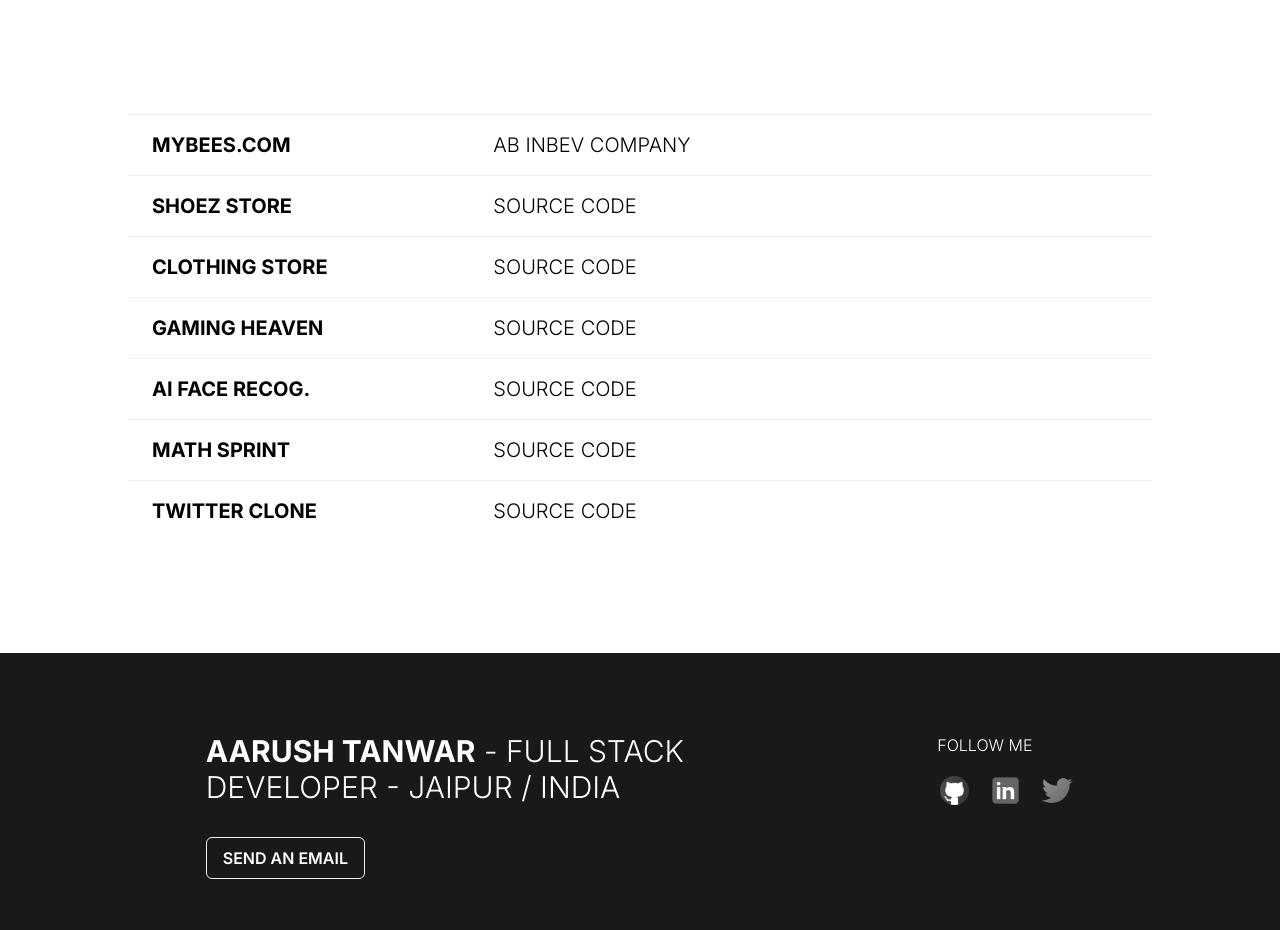
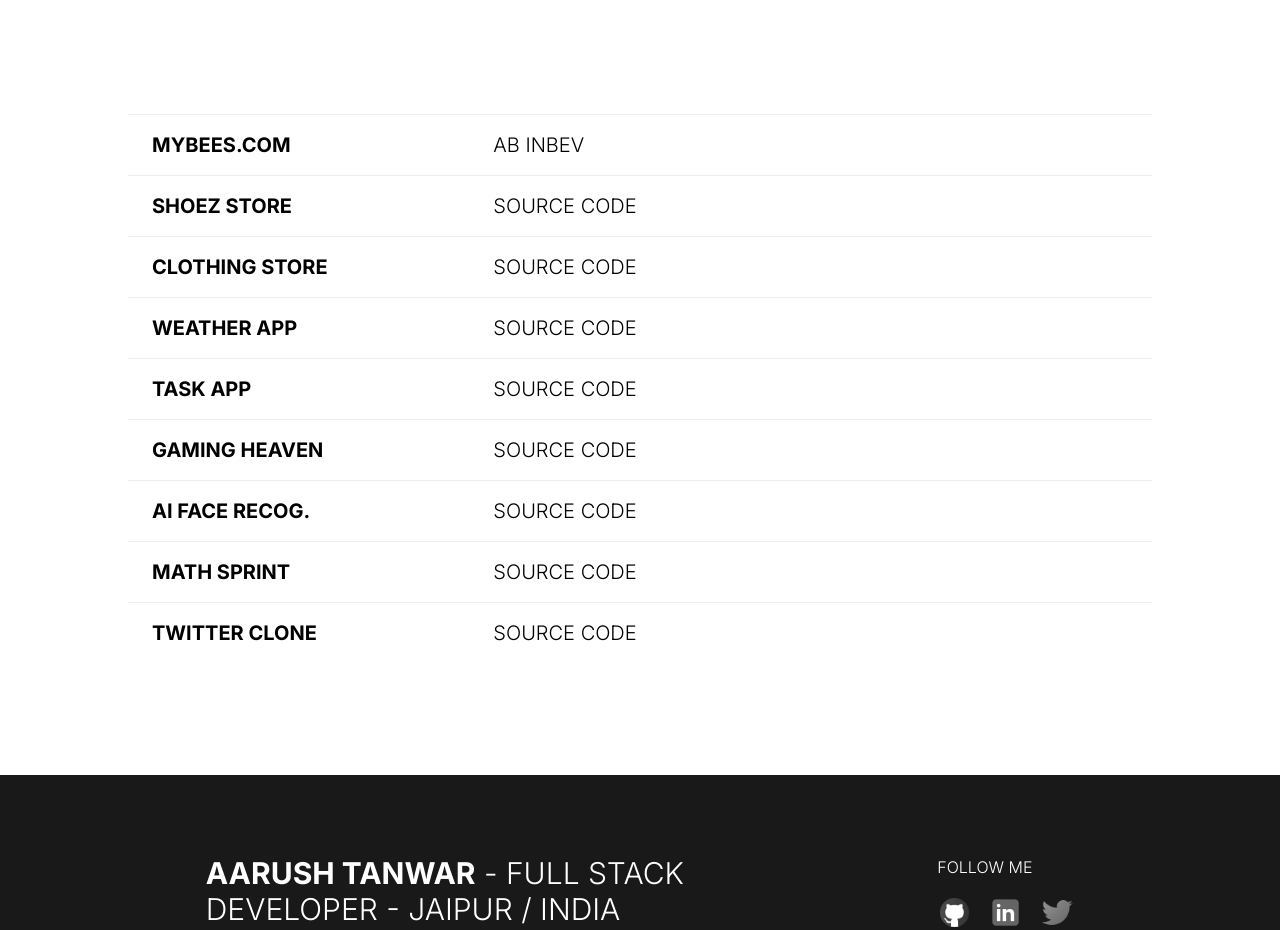
Before and after one commit to Thisisaarush/MyPortfolio, a Next.js app: page /projects in a window 1280 px wide. Shown: the part 820-1750 px from the top of the page. Built offline with nearby package versions, Linux system fonts and the light colour scheme.

Commit message:
updated projects page

```diff
--- a/src/pages/projects/index.tsx
+++ b/src/pages/projects/index.tsx
@@ -51,7 +51,7 @@
                 target="_blank"
                 className="font-extralight hover:underline hover:underline-offset-4"
               >
-                Ab Inbev Company
+                Ab Inbev
               </Link>
             </div>
           </Link>
@@ -80,6 +80,38 @@
             <div>
               <Link
                 href="https://github.com/Thisisaarush/Clothing-Store-Website"
+                target="_blank"
+                className="font-extralight hover:underline hover:underline-offset-4"
+              >
+                Source Code
+              </Link>
+            </div>
+          </Link>
+          <Link
+            href="https://wheyther.vercel.app/"
+            target="_blank"
+            className="flex gap-4 border-t py-4 px-6 hover:bg-black hover:text-gray-100 transition-colors duration-300 ease-in-out"
+          >
+            <span className="font-bold w-1/2 md:w-1/3">Weather App</span>
+            <div>
+              <Link
+                href="https://github.com/Thisisaarush/Weather-App"
+                target="_blank"
+                className="font-extralight hover:underline hover:underline-offset-4"
+              >
+                Source Code
+              </Link>
+            </div>
+          </Link>
+          <Link
+            href="https://tada-app.vercel.app/"
+            target="_blank"
+            className="flex gap-4 border-t py-4 px-6 hover:bg-black hover:text-gray-100 transition-colors duration-300 ease-in-out"
+          >
+            <span className="font-bold w-1/2 md:w-1/3">Task App</span>
+            <div>
+              <Link
+                href="https://github.com/Thisisaarush/Tada"
                 target="_blank"
                 className="font-extralight hover:underline hover:underline-offset-4"
               >
```
